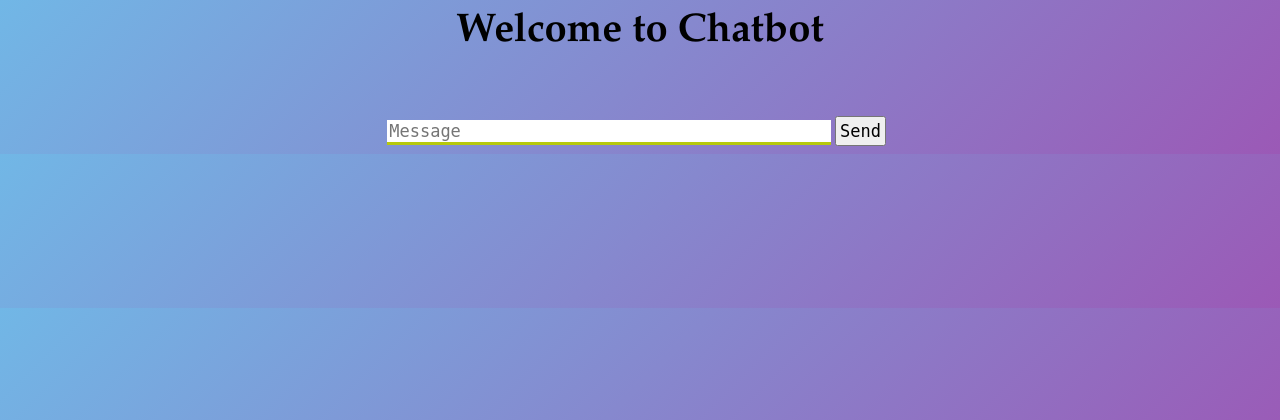
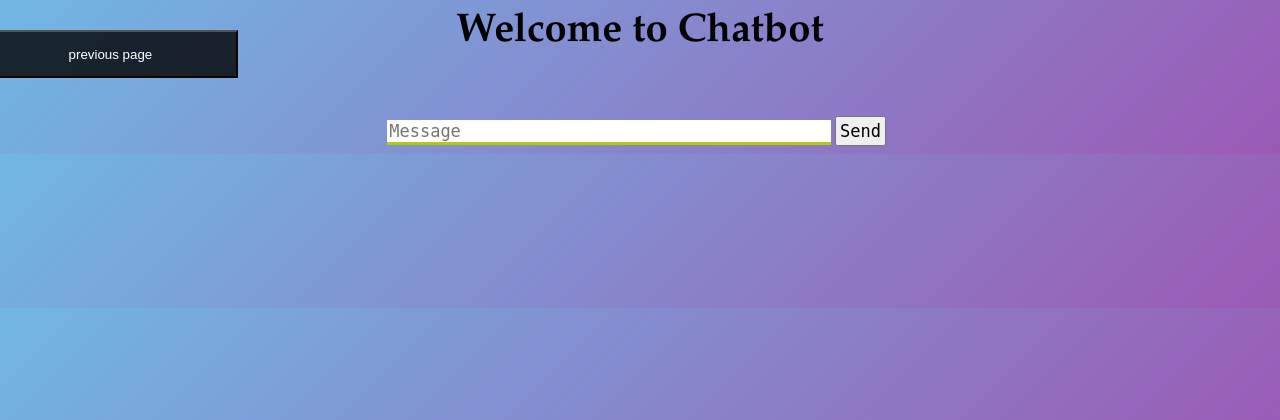
Before and after one commit to KhalidAFarah/Oblig2_wRESTling_bots, a Flask app: a page that uses templates/chatbots.html in a window 1280 px wide. Shown: the top 420 px of the page. Run offline with Flask 2, Linux system fonts and the light colour scheme; some libraries are stand-ins or nearby versions.

Commit message:
now its done with back button

```diff
--- a/static/chatbot.css
+++ b/static/chatbot.css
@@ -80,3 +80,16 @@ h3 {
     right:0;
     width: 300px;
 }
+.backbox{
+    position:absolute;
+    width: 20%;
+    height: 6%;
+    margin-left: -2%;
+    margin-top: -2%;
+}
+.btnback{
+    background: rgba(0,0,0,.8);
+    color: white;
+    width: 100%;
+    height: 100%;
+}
--- a/templates/chatbots.html
+++ b/templates/chatbots.html
@@ -5,6 +5,7 @@
   </head>
   <body>
     <h1>Welcome to Chatbot</h1>
+    <div class="backbox"><button class="btnback" onclick="previouspage()">previous page</button></div>
 
     <div>
       <div id="chatbox">
@@ -50,8 +51,8 @@
                 //console.log(messages);
                 var i = 0;
                 while(i<messagesK.length){
-                  i++;
-                    if(i>read_messages){
+
+                    if(i>=read_messages){
                       if(messages[messagesK[i]].user_id != user_id){
                         var botHtml = '<p class="botText"><span>'+ messages[messagesK[i]].username +": " + messages[messagesK[i]].message + '</span></p>';
                         $("#chatbox").append(botHtml);
@@ -66,6 +67,7 @@
                         read_messages++;
                       }
                     }
+                    i++;
                 }
 
 
@@ -90,6 +92,9 @@
                 getBotResponse();
             }
         })
+        function previouspage(){
+          window.location = window.location = "http://localhost:5000/"+user_id+"/"+username+"/"
+        }
       </script>
     </div>
   </body>
```
